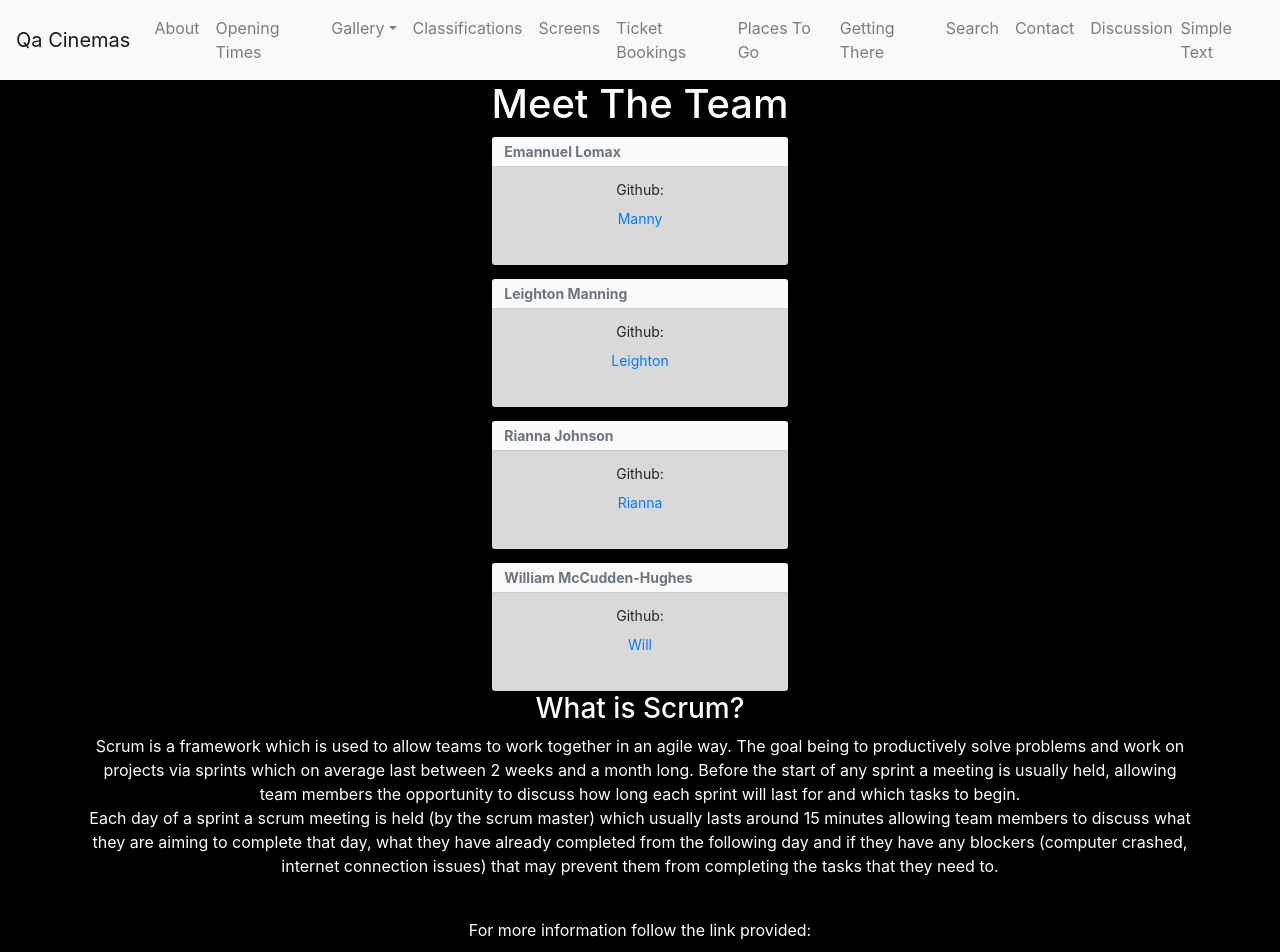
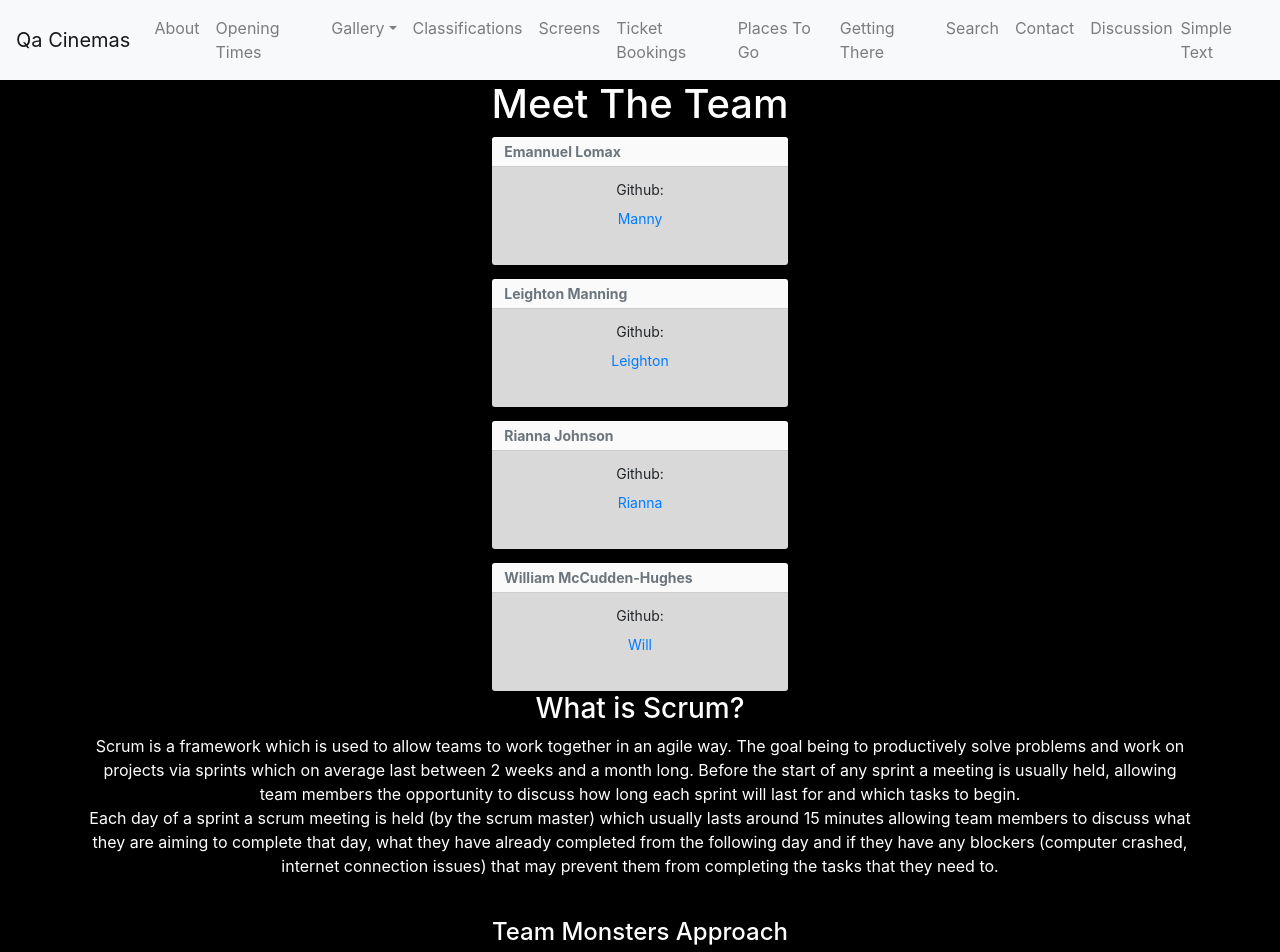
Before and after one commit to leightonmanningQA/QACinemas, a React (Create React App) app in the folder Frontend/qacinemas/: page /about in a window 1280 px wide. Shown: the top 952 px of the page. Built offline with nearby package versions, Linux system fonts and the light colour scheme.

Commit message:
Our Approach with scrum

```diff
--- a/Frontend/qacinemas/src/Components/About/About.jsx
+++ b/Frontend/qacinemas/src/Components/About/About.jsx
@@ -56,6 +56,8 @@ const About = (props) => {
       Each day of a sprint a scrum meeting is held (by the scrum master) which usually lasts around 15 minutes allowing
       team members to discuss what they are aiming to complete that day, what they have already completed from the following day and if they
       have any blockers (computer crashed, internet connection issues) that may prevent them from completing the tasks that they need to.</p><br></br>
+      <h4 className="text-white" align="center">Team Monsters Approach</h4>
+      <p className="text-white"></p>
     <p className="text-white" align="center">For more information follow the link provided:<a class="nav-link"
     href="https://www.scrum.org/" target="_blank" align="center">Scrum</a></p>
   </div>
```
